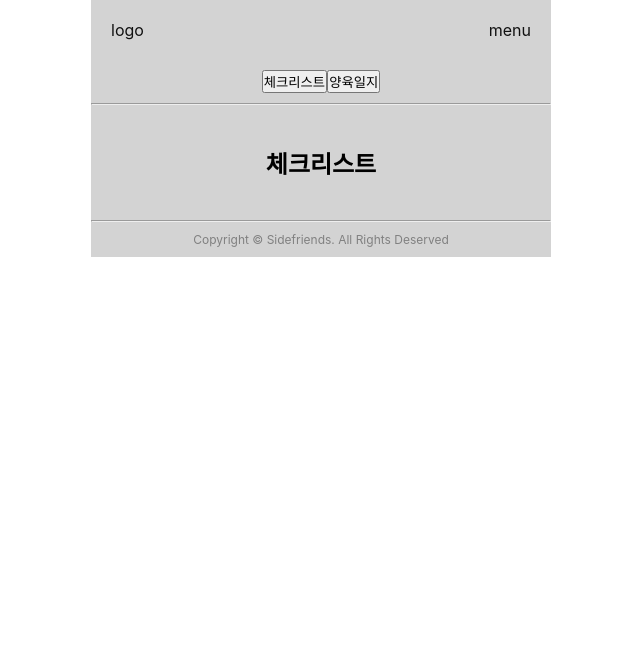
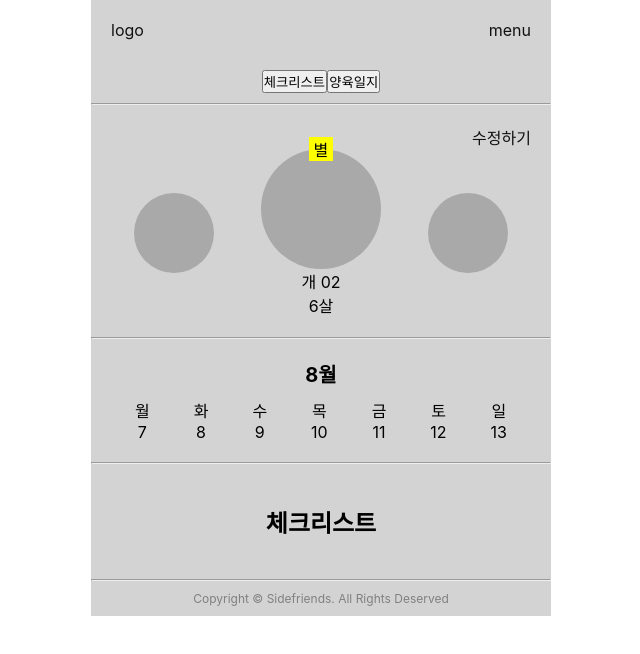
Before and after one commit to bsideproject/team4-frontend, a Vue app: page / in a window 1280 px wide. Shown: the top 654 px of the page, without its empty margins (319-959 px from the left). Built offline with nearby package versions, Linux system fonts and the light colour scheme.

Commit message:
fix: 컴포넌트 내용 수정, 라우트 수정

```diff
--- a/src/App.vue
+++ b/src/App.vue
@@ -2,6 +2,10 @@
   <comp-header />
   <hr />
   <main>
+    <pet-profile/>
+    <hr />
+    <weekly-calendar/>
+    <hr />
     <router-view />
   </main>
   <hr />
```
